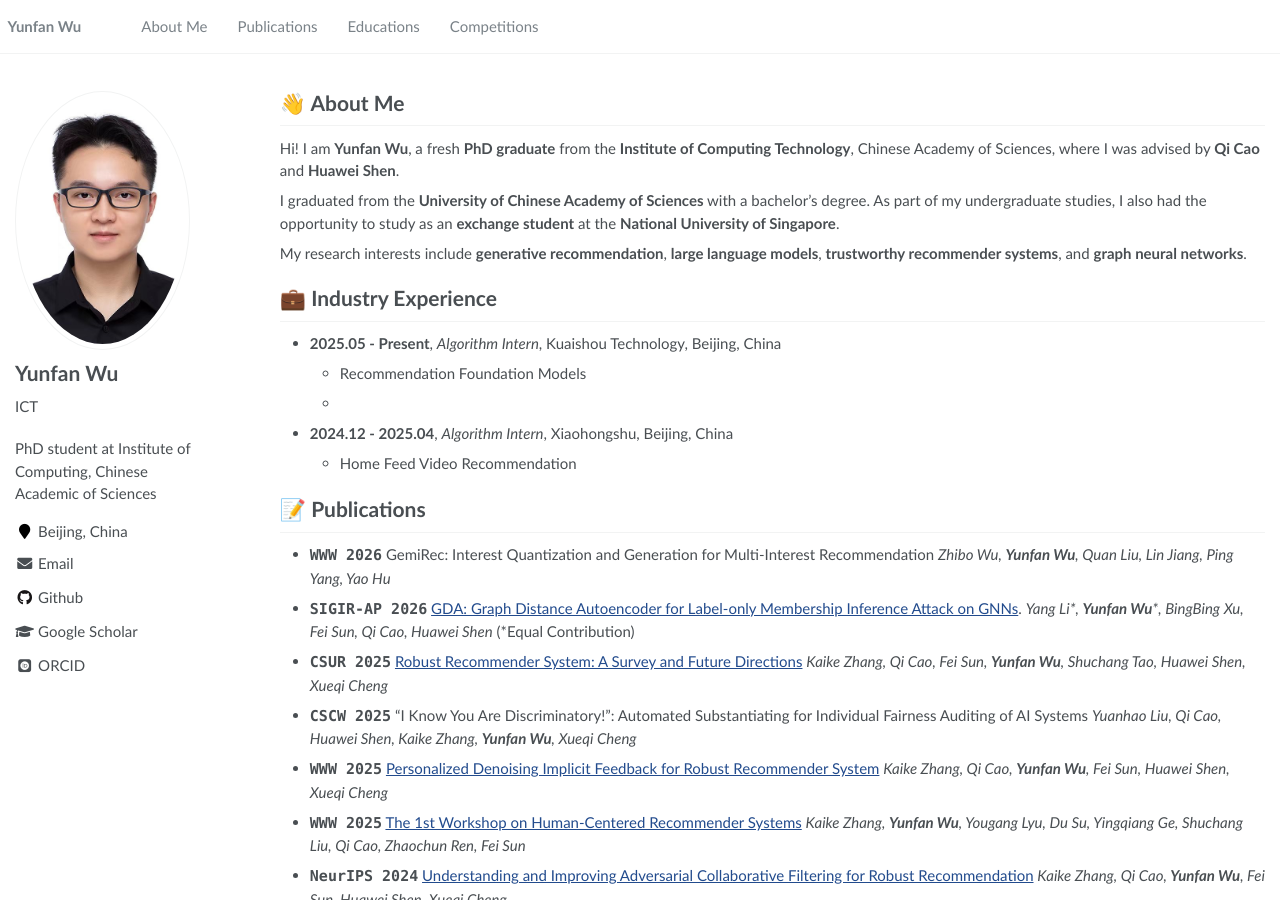
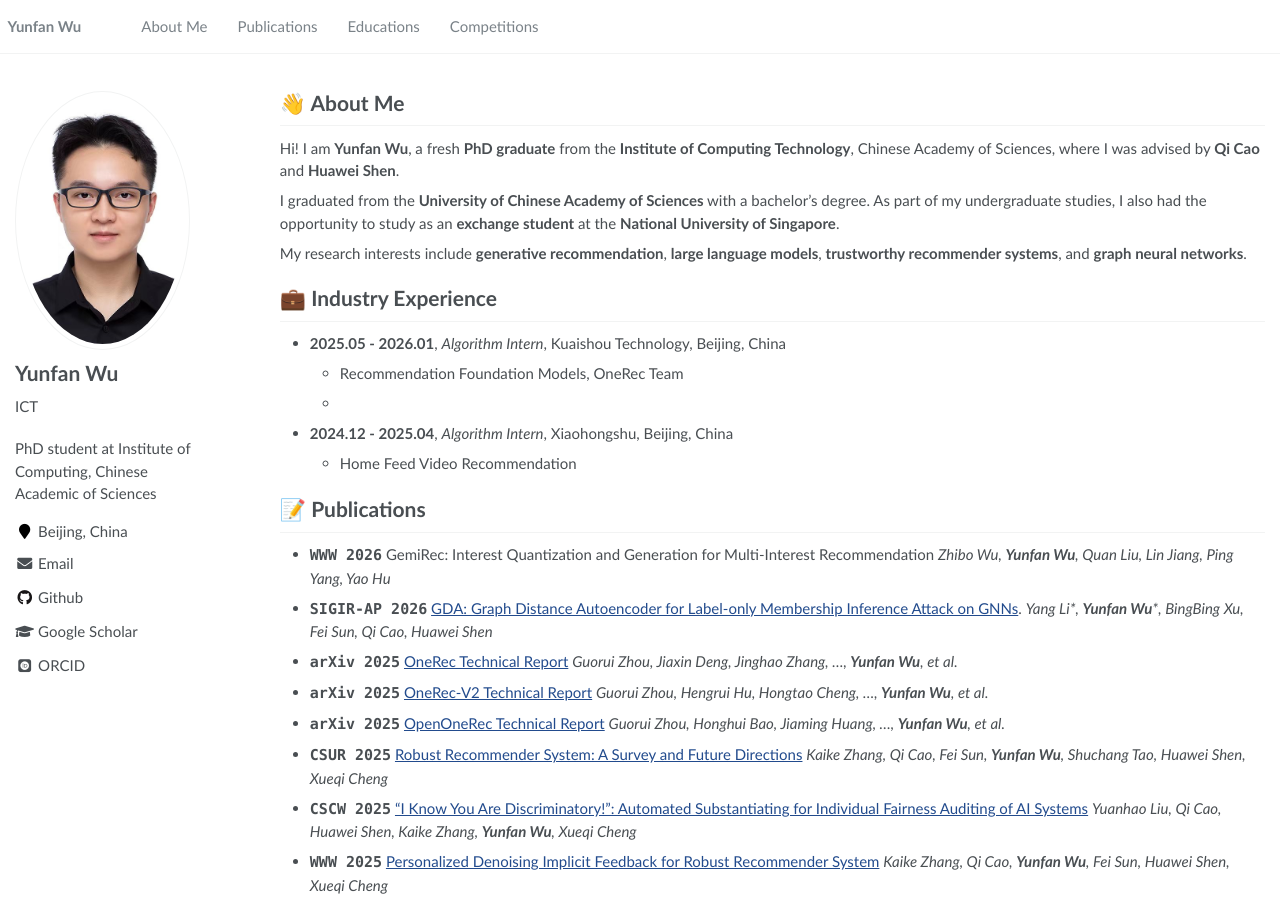
Before and after one commit to WuYunfan/WuYunfan.github.io, a Jekyll site: the page built from _pages/about.md, in a window 1280 px wide and 900 px high. Built offline with Jekyll 4.4.1, drawn with Linux system fonts in a browser that asks for light colours; some web fonts are replaced.

Commit message:
Update about.md

```diff
--- a/_pages/about.md
+++ b/_pages/about.md
@@ -28,8 +28,8 @@ My research interests include **generative recommendation**, **large language mo
 
 # 💼 Industry Experience
 
-- **2025.05 - Present**, *Algorithm Intern*, Kuaishou Technology, Beijing, China
-  - Recommendation Foundation Models
+- **2025.05 - 2026.01**, *Algorithm Intern*, Kuaishou Technology, Beijing, China
+  - Recommendation Foundation Models, OneRec Team
   -
 - **2024.12 - 2025.04**, *Algorithm Intern*, Xiaohongshu, Beijing, China
   - Home Feed Video Recommendation
@@ -40,21 +40,30 @@ My research interests include **generative recommendation**, **large language mo
   *Zhibo Wu, **Yunfan Wu**, Quan Liu, Lin Jiang, Ping Yang, Yao Hu*
 
 - **`SIGIR-AP 2026`** [GDA: Graph Distance Autoencoder for Label-only Membership Inference Attack on GNNs](https://dl.acm.org/doi/10.1145/3767695.3769506).
-  *Yang Li\*, **Yunfan Wu**\*, BingBing Xu, Fei Sun, Qi Cao, Huawei Shen* (\*Equal Contribution)
+  *Yang Li\*, **Yunfan Wu**\*, BingBing Xu, Fei Sun, Qi Cao, Huawei Shen*
+
+- **`arXiv 2025`** [OneRec Technical Report](https://arxiv.org/pdf/2506.13695)
+  *Guorui Zhou, Jiaxin Deng, Jinghao Zhang, ..., **Yunfan Wu**, et al.*
+
+- **`arXiv 2025`** [OneRec-V2 Technical Report](https://arxiv.org/pdf/2508.20900)
+  *Guorui Zhou, Hengrui Hu, Hongtao Cheng, ..., **Yunfan Wu**, et al.*
+
+- **`arXiv 2025`** [OpenOneRec Technical Report](https://arxiv.org/pdf/2512.24762)
+  *Guorui Zhou, Honghui Bao, Jiaming Huang, ..., **Yunfan Wu**, et al.*
 
 - **`CSUR 2025`** [Robust Recommender System: A Survey and Future Directions](https://dl.acm.org/doi/10.1145/3757057)
   *Kaike Zhang, Qi Cao, Fei Sun, **Yunfan Wu**, Shuchang Tao, Huawei Shen, Xueqi Cheng*
 
-- **`CSCW 2025`** "I Know You Are Discriminatory!": Automated Substantiating for Individual Fairness Auditing of AI Systems
+- **`CSCW 2025`** ["I Know You Are Discriminatory!": Automated Substantiating for Individual Fairness Auditing of AI Systems](https://dl.acm.org/doi/10.1145/3757414)
   *Yuanhao Liu, Qi Cao, Huawei Shen, Kaike Zhang, **Yunfan Wu**, Xueqi Cheng*
 
 - **`WWW 2025`** [Personalized Denoising Implicit Feedback for Robust Recommender System](https://dl.acm.org/doi/pdf/10.1145/3696410.3714932)
   *Kaike Zhang, Qi Cao, **Yunfan Wu**, Fei Sun, Huawei Shen, Xueqi Cheng*
 
-- **`WWW 2025`** [The 1st Workshop on Human-Centered Recommender Systems](https://arxiv.org/pdf/2411.14760)
+- **`WWW 2025`** [The 1st Workshop on Human-Centered Recommender Systems](https://dl.acm.org/doi/10.1145/3701716.3717736)
   *Kaike Zhang, **Yunfan Wu**, Yougang Lyu, Du Su, Yingqiang Ge, Shuchang Liu, Qi Cao, Zhaochun Ren, Fei Sun*
 
-- **`NeurIPS 2024`** [Understanding and Improving Adversarial Collaborative Filtering for Robust Recommendation](https://arxiv.org/abs/2410.22844)
+- **`NeurIPS 2024`** [Understanding and Improving Adversarial Collaborative Filtering for Robust Recommendation](https://dl.acm.org/doi/10.5555/3737916.3741742)
   *Kaike Zhang, Qi Cao, **Yunfan Wu**, Fei Sun, Huawei Shen, Xueqi Cheng*
 
 - **`RecSys 2024`** [Accelerating the Surrogate Retraining for Poisoning Attacks Against Recommender Systems](https://dl.acm.org/doi/abs/10.1145/3640457.3688148)
```
